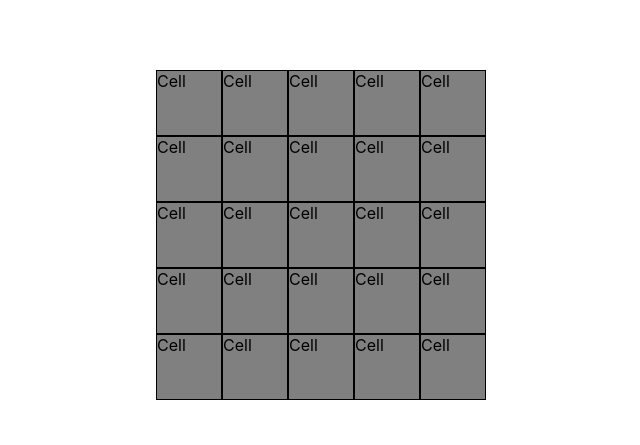
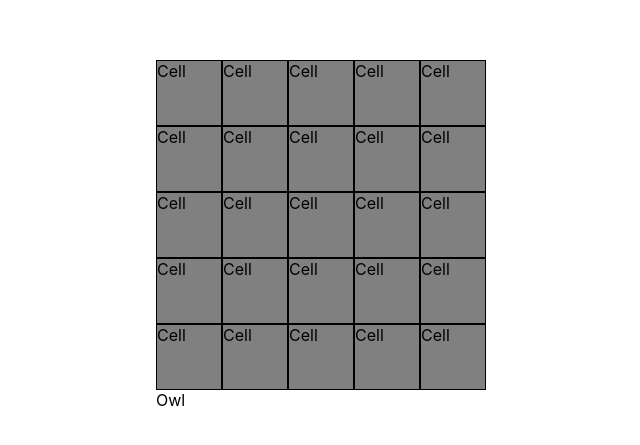
Before and after one commit to BlakeMcD/grid-owl, a React (Create React App) app: page / in a window 1280 px wide. Shown: the part 165-610 px from the top of the page, without its empty margins (308-948 px from the left). Built offline with nearby package versions, Linux system fonts and the light colour scheme.

Commit message:
basics for Owl Component

```diff
--- a/src/grid/Grid.js
+++ b/src/grid/Grid.js
@@ -1,5 +1,6 @@
 import React, { useState } from 'react'
 import Cell from './cell/Cell';
+import Owl from './owl/Owl';
 import styles from './Grid.module.css';
 
 function Grid() {
@@ -24,6 +25,7 @@ function Grid() {
         <div className={styles.root}>
             <div className={styles.gridContainer} style={{ width: `${(cellSize * columns) + (cellSize / 2)}px` }} >
                 {cellComponents.length ? cellComponents : null}
+                <Owl />
             </ div>
         </div>
     )
--- /dev/null
+++ b/src/grid/owl/Owl.js
@@ -0,0 +1,9 @@
+import React from 'react'
+
+function Owl() {
+    return (
+        <div>Owl</div>
+    )
+}
+
+export default Owl
```
Also changed, not shown: src/grid/owl/Owl.module.css (added).
